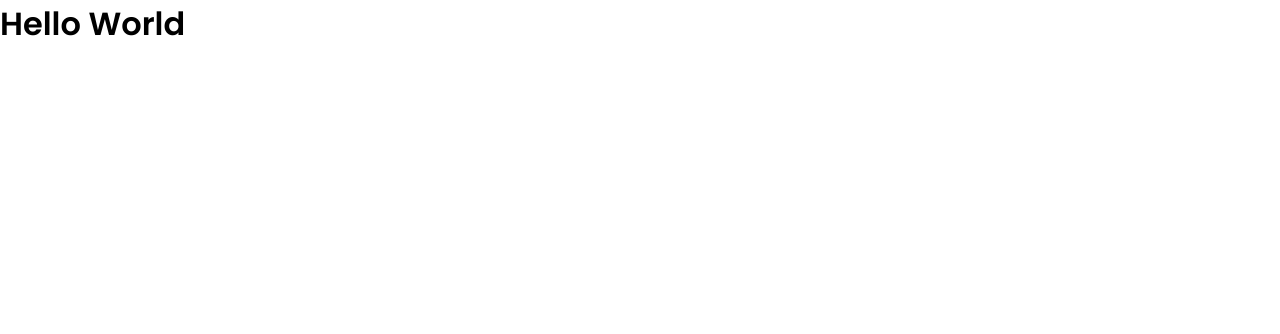
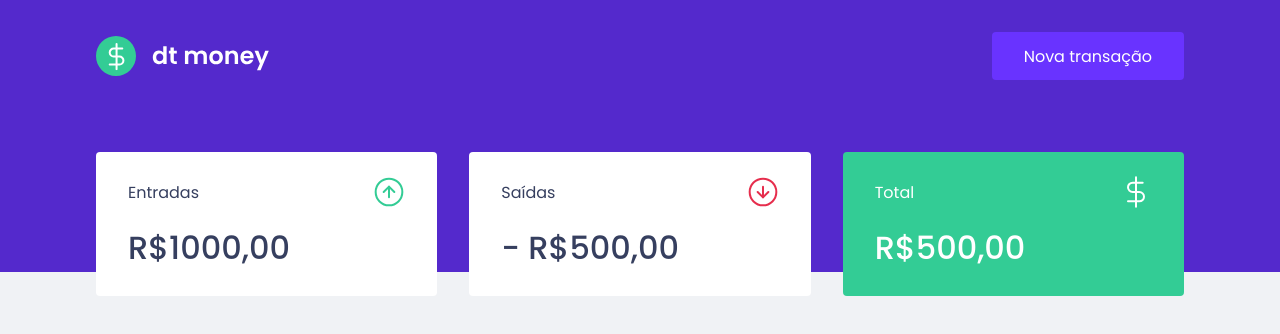
Before and after one commit to dzampa/dtmoney, a React (Create React App) app: page / in a window 1280 px wide. Shown: the top 334 px of the page. Built offline with nearby package versions, Linux system fonts and the light colour scheme.

Commit message:
added components for page

```diff
--- a/public/index.html
+++ b/public/index.html
@@ -5,7 +5,7 @@
     <meta charset="utf-8" />
     <meta name="viewport" content="width=device-width, initial-scale=1" />
     <link rel="shortcut icon" href="favicon.ico" type="image/png" />
-    <link href="https://fonts.googleapis.com/css2?family=Poppins:wght@400;600&display=swap" rel="stylesheet">
+    <link href="https://fonts.googleapis.com/css2?family=Poppins:wght@400;500;600&display=swap" rel="stylesheet">
     <title>dtmoney</title>
   </head>
   <body>
--- a/src/App.tsx
+++ b/src/App.tsx
@@ -1,11 +1,14 @@
+import { Dashboard } from "./components/Dashboard";
+import { Header } from "./components/Header";
 import { GlobalStyle } from "./styles/global";
 
 function App() {
   return (
-    <div className="App">
-      <h1>Hello World</h1>
+    <>
+      <Header/>
+      <Dashboard/>
       <GlobalStyle/>
-    </div>
+    </>
   );
 }
 
--- /dev/null
+++ b/src/components/Dashboard/index.tsx
@@ -0,0 +1,12 @@
+import { Summary } from "../Summary";
+import { Container } from "./styles";
+
+function Dashboard() {
+    return(
+        <Container>
+            <Summary/>
+        </Container>
+    );
+}
+
+export { Dashboard };
--- /dev/null
+++ b/src/components/Dashboard/styles.ts
@@ -0,0 +1,9 @@
+import styled from "styled-components";
+
+const Container = styled.main`
+    max-width: 1120px;
+    margin: 0 auto;
+    padding: 2.5rem 1rem;
+`;
+
+export { Container };
--- /dev/null
+++ b/src/components/Header/index.tsx
@@ -0,0 +1,17 @@
+import logoImg from '../../assets/logo.svg';
+import { Container, Content } from './styles';
+
+function Header(){
+    return (
+        <Container>
+            <Content>
+                <img src={logoImg} alt="dt money" />
+                <button type="button">
+                    Nova transação
+                </button>
+            </Content>
+        </Container>
+    );
+}
+
+export { Header };
--- /dev/null
+++ b/src/components/Header/styles.ts
@@ -0,0 +1,34 @@
+import styled from "styled-components";
+
+const Container = styled.header`
+    background: var(--blue);
+`;
+
+const Content = styled.div`
+    max-width: 1120px;
+    margin: 0 auto;
+
+    padding: 2rem 1rem 12rem;
+    display: flex;
+    align-items: center;
+    justify-content: space-between;
+
+    button {
+        font-size: 1rem;
+        color: #FFF;
+        background: var(--blue-light);
+        border: 0;
+        padding: 0 2rem;
+        border-radius: 0.25rem;
+        height: 3rem;
+
+        transition: filter 0.2s;
+
+        &:hover {
+            filter: brightness(0.9);
+        }
+
+    }
+`;
+
+export { Container, Content };
--- /dev/null
+++ b/src/components/Summary/index.tsx
@@ -0,0 +1,35 @@
+import incomeImg from '../../assets/income.svg';
+import outcomeImg from '../../assets/outcome.svg';
+import totalImg from '../../assets/total.svg';
+
+import { Container } from "./styles";
+
+function Summary(){
+    return(
+        <Container>
+            <div>
+                <header>
+                    <p>Entradas</p>
+                    <img src={incomeImg} alt="Entradas" />
+                </header>
+                <strong>R$1000,00</strong>
+            </div>
+            <div>
+                <header>
+                    <p>Saídas</p>
+                    <img src={outcomeImg} alt="Saídas" />
+                </header>
+                <strong>- R$500,00</strong>
+            </div>
+            <div className="highlight-background">
+                <header>
+                    <p>Total</p>
+                    <img src={totalImg} alt="Total" />
+                </header>
+                <strong>R$500,00</strong>
+            </div>
+        </Container>
+    );
+}
+
+export { Summary };
--- /dev/null
+++ b/src/components/Summary/styles.ts
@@ -0,0 +1,37 @@
+import styled from "styled-components";
+
+const Container = styled.div`
+    display: grid;
+    grid-template-columns: repeat(3, 1fr);
+    gap: 2rem;
+    margin-top: -10rem;
+
+    div {
+        background: var(--shape);
+        padding: 1.5rem 2rem;
+        border-radius: 0.25rem;
+        color: var(--text-title);
+
+        header {
+            display: flex;
+            align-items: center;
+            justify-content: space-between;
+        }
+
+        strong {
+            display: block;
+            margin-top: 1rem;
+            font-size: 2rem;
+            font-weight: 500;
+            line-height: 3rem;
+        }
+
+        &.highlight-background {
+            background: var(--green);
+            color: #FFF;
+        }
+    }
+
+`;
+
+export { Container };
--- a/src/styles/global.ts
+++ b/src/styles/global.ts
@@ -3,6 +3,7 @@
 const GlobalStyle = createGlobalStyle`
     :root {
         --red: #E52E4D;
+        --green: #33CC95;
         --blue: #5429CC;
 
         --blue-light: #6933ff;
@@ -10,6 +11,7 @@
         --text-title: #363f5f;
         --text-body: #969CB3;
 
+        --background: #F0F2F5;
         --background-color: #F0F2F5;
         --shape: #FFF;
     }
```
